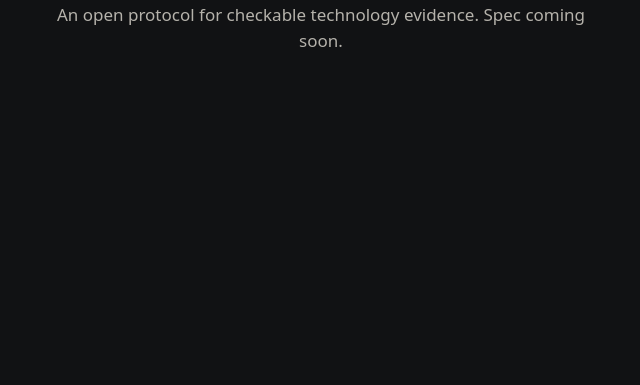
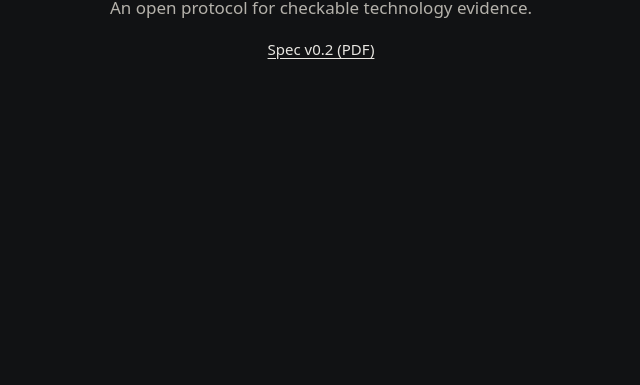
Before and after one commit to UnderHypeAI/truthbound-spec, a plain HTML site: page index.html in a window 1280 px wide. Shown: the part 415-800 px from the top of the page, without its empty margins (319-959 px from the left). Drawn offline with Linux system fonts and the light colour scheme.

Commit message:
Publish Truthbound spec v0.2: spec files, license, patent promise, README and PDF link (#2)
* Add Truthbound spec v0.2, CC BY 4.0 license, OWFa 1.0 patent promise and notice

Spec PDF SHA-256 a8aa4b70547880f137c952ed2b547f6da147096ea7d119bcc5dac4c6fca9c900,
submitted to TDCommons 2026-11-17. OTS proof pending Bitcoin confirmations.

Co-authored-by: Perplexity <noreply@perplexity.ai>

* README for spec v0.2 and a PDF link on the placeholder

README: what Truthbound is, links to spec/ and the v0.2 PDF with its SHA-256,
CC BY 4.0 for the spec, Apache-2.0 for reference code when published, the
OWFa 1.0 promise, the CIS notice line, and TDCommons pending. index.html gets
one line linking the PDF. Spec files are unchanged.

Co-authored-by: Perplexity <noreply@perplexity.ai>

* Page: drop noindex and 'Spec coming soon'

General Counsel asked for both on PR 2 so search engines can find the spec.

Co-authored-by: Perplexity <noreply@perplexity.ai>

* Upgrade OpenTimestamps proof to Bitcoin attestations (blocks 976367, 976407)

Co-authored-by: Perplexity <noreply@perplexity.ai>

---------

Co-authored-by: UnderHypeAI <269572974+UnderHypeAI@users.noreply.github.com>
Co-authored-by: Perplexity <noreply@perplexity.ai>

```diff
--- a/index.html
+++ b/index.html
@@ -4,8 +4,7 @@
 <meta charset="utf-8">
 <meta name="viewport" content="width=device-width, initial-scale=1">
 <title>Truthbound</title>
-<meta name="description" content="An open protocol for checkable technology evidence. Spec coming soon.">
-<meta name="robots" content="noindex">
+<meta name="description" content="An open protocol for checkable technology evidence.">
 <style>
   :root { color-scheme: light dark; }
   html, body { height: 100%; margin: 0; }
@@ -14,12 +13,15 @@
   main { max-width: 34rem; text-align: center; }
   h1 { margin: 0 0 12px; font-size: clamp(32px, 7vw, 48px); font-weight: 650; letter-spacing: -0.01em; }
   p { margin: 0; color: #b5b2ab; }
+  p.spec { margin-top: 16px; font-size: 15px; }
+  a { color: #e8e6e1; text-underline-offset: 3px; }
 </style>
 </head>
 <body>
 <main>
   <h1>Truthbound</h1>
-  <p>An open protocol for checkable technology evidence. Spec coming soon.</p>
+  <p>An open protocol for checkable technology evidence.</p>
+  <p class="spec"><a href="/spec/truthbound-defensive-disclosure-v0.2.pdf">Spec v0.2 (PDF)</a></p>
 </main>
 </body>
 </html>
```
Also changed, not shown: 7 other files.
